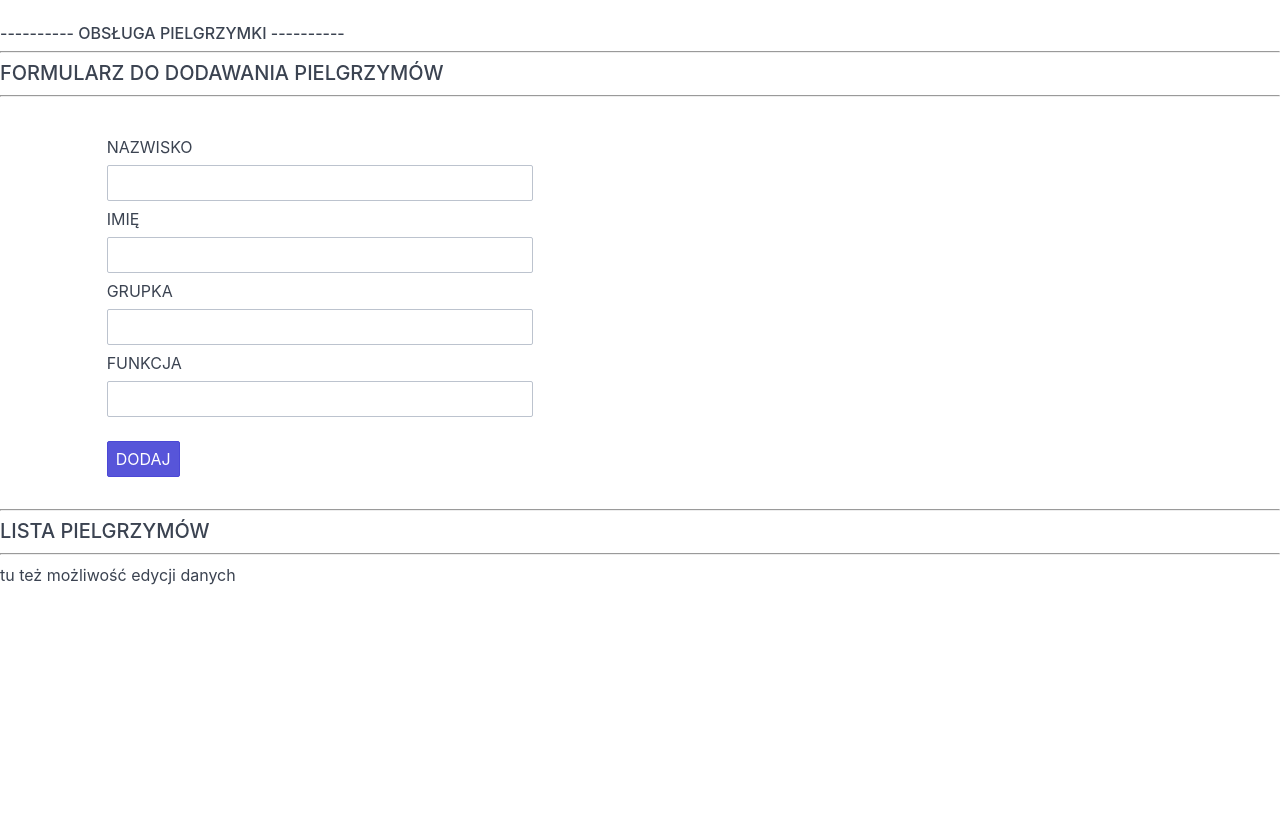
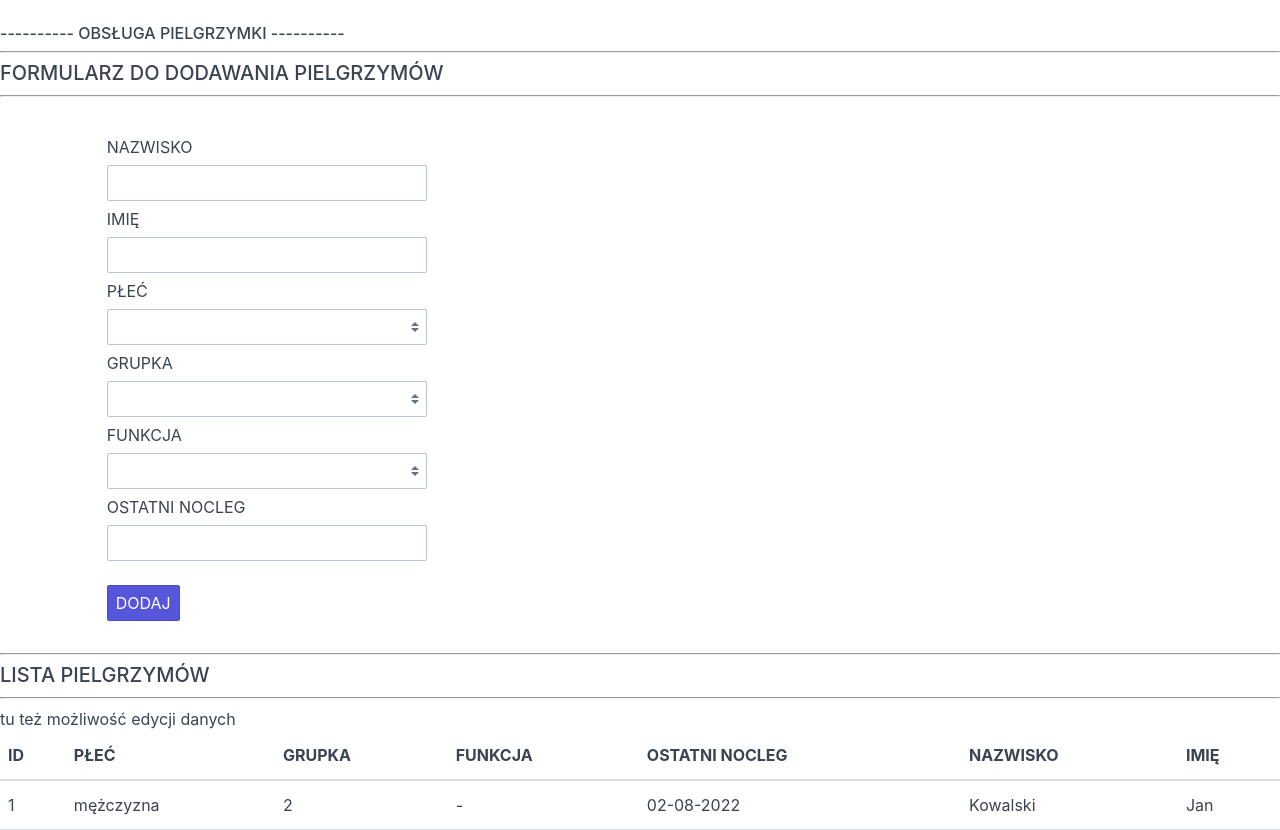
Before and after one commit to BaoZajac/pilgrim_sleep_over, a Flask app: page /pielgrzymi/ in a window 1280 px wide. Before the commit the page ends 585 px from the top, so only its background shows below. Run offline with Flask 2, Linux system fonts and the light colour scheme.

Commit message:
zmiana funkcji zapisu na wybieralny plik, zmiana nazwy zmiennej na data_noclegi, dodanie strony z podumowaniem noclegow, zmiana w formularzu z pielgrzymami z input na select, dodanie kolejnych danych w formularzu pielgrzymów, dodanie tabeli z pielgrzymami

```diff
--- a/app.py
+++ b/app.py
@@ -33,8 +33,8 @@ def main():
 @app.route('/dodaj-nocleg/', methods=['POST', 'GET'])
 @app.route('/noclegi/', methods=['POST', 'GET'])
 def nocleg():
-    data = read_db()
-    data_address = list(data.items())
+    data_noclegi = read_db("noclegi.json")
+    data_address = list(data_noclegi.items())
     if request.method == "POST":
         last_name = request.form["last_name"]
         given_name = request.form["given_name"]
@@ -45,9 +45,9 @@ def nocleg():
         phone = request.form["phone"]
         # lista = (last_name, given_name, town, street, house, apartment, phone)
         # adresy.append(lista)
-        nocleg_id = int(max(list(data.keys()))) + 1
-        data[nocleg_id] = last_name, given_name, town, street, house, apartment, phone
-        write_db(data)
+        nocleg_id = int(max(list(data_noclegi.keys()))) + 1
+        data_noclegi[nocleg_id] = last_name, given_name, town, street, house, apartment, phone
+        write_db(data_noclegi, "noclegi.json")
     if request.path == '/noclegi/':
         # return redirect(url_for('/noclegi/', data_address=data_address))
         return render_template("noclegi.html", data_address=data_address)
@@ -57,9 +57,27 @@ def nocleg():
 
 @app.route('/pielgrzymi/', methods=['GET', 'POST'])
 def pielgrzym():
+    data_pielgrzymi = read_db("pielgrzymi.json")
+    data_pielgrzymi_lista = list(data_pielgrzymi.items())
+    lista_funkcji = ["bagażowy", "chorąży", "ekologiczny", "kwatermistrz", "medyczny", "pilot", "porządkowy", "przewodnik",
+                     "schola", "szef", "techniczny"]
+    lista_grupek = ["funkcyjni", 1, 2, 3, 4, 5, 6, 7, 8]
     if request.method == "POST":
         last_name = request.form["last_name"]
         given_name = request.form["given_name"]
         small_group = request.form["small_group"]
         function = request.form["function"]
-    return render_template("pielgrzymi.html")
+        if function == "":
+            print("yes")
+            function = "-"
+            print(f"funkcja: [{function}]")
+        accommodations = request.form["accommodation"]
+        sex = request.form["sex"]
+        if data_pielgrzymi.keys():
+            pielgrzym_id = int(max(list(data_pielgrzymi.keys()))) + 1
+        else:
+            pielgrzym_id = 1
+        data_pielgrzymi[pielgrzym_id] = last_name, given_name, small_group, function, accommodations, sex
+        write_db(data_pielgrzymi, "pielgrzymi.json")
+    return render_template("pielgrzymi.html", pielgrzymi=data_pielgrzymi_lista, lista_funkcji=lista_funkcji,
+                           lista_grupek=lista_grupek)
--- a/main.py
+++ b/main.py
@@ -1,12 +1,22 @@
 import json
 
 
-def read_db():
-    with open("noclegi.json", "r") as f:
+# def read_db():
+#     with open("noclegi.json", "r") as f:
+#         data = json.load(f)
+#     return data
+
+def read_db(file_path):
+    with open(file_path, "r") as f:
         data = json.load(f)
     return data
 
 
-def write_db(data):
-    with open("noclegi.json", "w") as f:
+# def write_db(data, ):
+#     with open("noclegi.json", "w") as f:
+#         json.dump(data, f)
+
+
+def write_db(data, file_path):
+    with open(file_path, "w") as f:
         json.dump(data, f)
--- a/noclegi.json
+++ b/noclegi.json
@@ -1 +1 @@
-{"1": ["Nowak", "Anna", "Krak\u00f3w", "Jasna", "3", "33", "321"], "2": ["Kowalski", "Anna", "Tarn\u00f3w", "Widna", "4", "4", "1"], "3": ["Nowak", "Jan", "Tarn\u00f3w", "Pi\u0119kna", "1", "1", "1"], "4": ["Wi\u015bniewski", "Adam", "Gda\u0144sk", "Zdrowa", "9", "9", "9"], "5": ["Adamska", "Jolanta", "Rudawa", "", "10", "", "789456123"], "6": ["Fus", "Piotr", "Rudawa", "", "65", "", "4567891323"]}
+{"1": ["Nowak", "Anna", "Krak\u00f3w", "Jasna", "3", "33", "321"], "2": ["Kowalski", "Anna", "Tarn\u00f3w", "Widna", "4", "4", "1"], "3": ["Nowak", "Jan", "Tarn\u00f3w", "Pi\u0119kna", "1", "1", "1"], "4": ["Wi\u015bniewski", "Adam", "Gda\u0144sk", "Zdrowa", "9", "9", "9"], "5": ["Adamska", "Jolanta", "Rudawa", "", "10", "", "789456123"], "6": ["Fus", "Piotr", "Rudawa", "", "65", "", "4567891323"], "7": ["Fus", "Jolanta", "", "", "", "", ""], "8": ["Nowak", "Jan", "", "", "", "", ""], "9": ["Kowalski", "", "Rudawa", "", "21", "", "1"]}
--- /dev/null
+++ b/pielgrzymi.json
@@ -0,0 +1 @@
+{"1": ["Kowalski", "Jan", "2", "-", "02-08-2022", "m\u0119\u017cczyzna"]}
--- a/templates/noclegi.html
+++ b/templates/noclegi.html
@@ -44,7 +44,7 @@
 
     <br />
     <hr />
-    <h5>LISTA NOCLEGÓW NA DZIEŃ ...</h5>
+    <h5>LISTA DOSTĘPNYCH NOCLEGÓW NA DZIEŃ ...</h5>
     <hr />
     tu też możliwość edycji danych
 
@@ -65,7 +65,7 @@
         <tbody>
             {% for single_address in data_address %}
             <tr>
-              <td>{{single_address[0] }}</td>
+              <td>{{ single_address[0] }}</td>
               <td>{{ single_address[1][2] }}</td>
               <td>{{ single_address[1][0] }}</td>
               <td>{{ single_address[1][1] }}</td>
--- a/templates/pielgrzymi.html
+++ b/templates/pielgrzymi.html
@@ -17,17 +17,35 @@
     <div class="container">
         <div class="columns">
             <div class="col-1"></div>
-            <div class="col-4">
+            <div class="col-3">
                 <div class="form-group">
                     <form action="" method="post">
                         <label class="form-label" for="last_name">NAZWISKO</label>
                         <input class="form-input" id="last_name" type="text" name="last_name" />
                         <label class="form-label" for="given_name">IMIĘ</label>
                         <input class="form-input" id="given_name" type="text" name="given_name" />
+                        <label class="form-label" for="sex">PŁEĆ</label>
+                        <select class="form-select" id="sex", name="sex">
+                            <option></option>
+                            <option>kobieta</option>
+                            <option>mężczyzna</option>
+                        </select>
                         <label class="form-label" for="small_group">GRUPKA</label>
-                        <input class="form-input" id="small_group" type="text" name="small_group" />
+                        <select class="form-select" id="small_group", name="small_group">
+                            <option></option>
+                            {% for grupka in lista_grupek %}
+                            <option>{{ grupka }}</option>
+                            {% endfor %}
+                        </select>
                         <label class="form-label" for="function">FUNKCJA</label>
-                        <input class="form-input" id="function" type="text" name="function" />
+                        <select class="form-select" id="function" name="function">
+                            <option></option>
+                            {% for funkcja in lista_funkcji %}
+                            <option>{{ funkcja }}</option>
+                            {% endfor %}
+                        </select>
+                        <label class="form-label" for="accommodation">OSTATNI NOCLEG</label>
+                        <input class="form-input" id="accommodation" type="text" name="accommodation" />
                         <br />
                         <button class="btn btn-primary">DODAJ</button>
                     </form>
@@ -42,5 +60,33 @@
     <hr />
 
     tu też możliwość edycji danych
+
+    <table class="table">
+        <thead>
+            <tr>
+                <th>ID</th>
+                <th>PŁEĆ</th>
+                <th>GRUPKA</th>
+                <th>FUNKCJA</th>
+                <th>OSTATNI NOCLEG</th>
+                <th>NAZWISKO</th>
+                <th>IMIĘ</th>
+            </tr>
+        </thead>
+        <tbody>
+            {% for pielgrzym in pielgrzymi %}
+            <tr>
+              <td>{{ pielgrzym[0] }}</td>
+              <td>{{ pielgrzym[1][5] }}</td>
+              <td>{{ pielgrzym[1][2] }}</td>
+              <td>{{ pielgrzym[1][3] }}</td>
+              <td>{{ pielgrzym[1][4] }}</td>
+              <td>{{ pielgrzym[1][0] }}</td>
+              <td>{{ pielgrzym[1][1] }}</td>
+            </tr>
+            {% endfor %}
+
+        </tbody>
+    </table>
 </body>
 </html>
```
Also changed, not shown: templates/main.html (+39 -2 lines).
